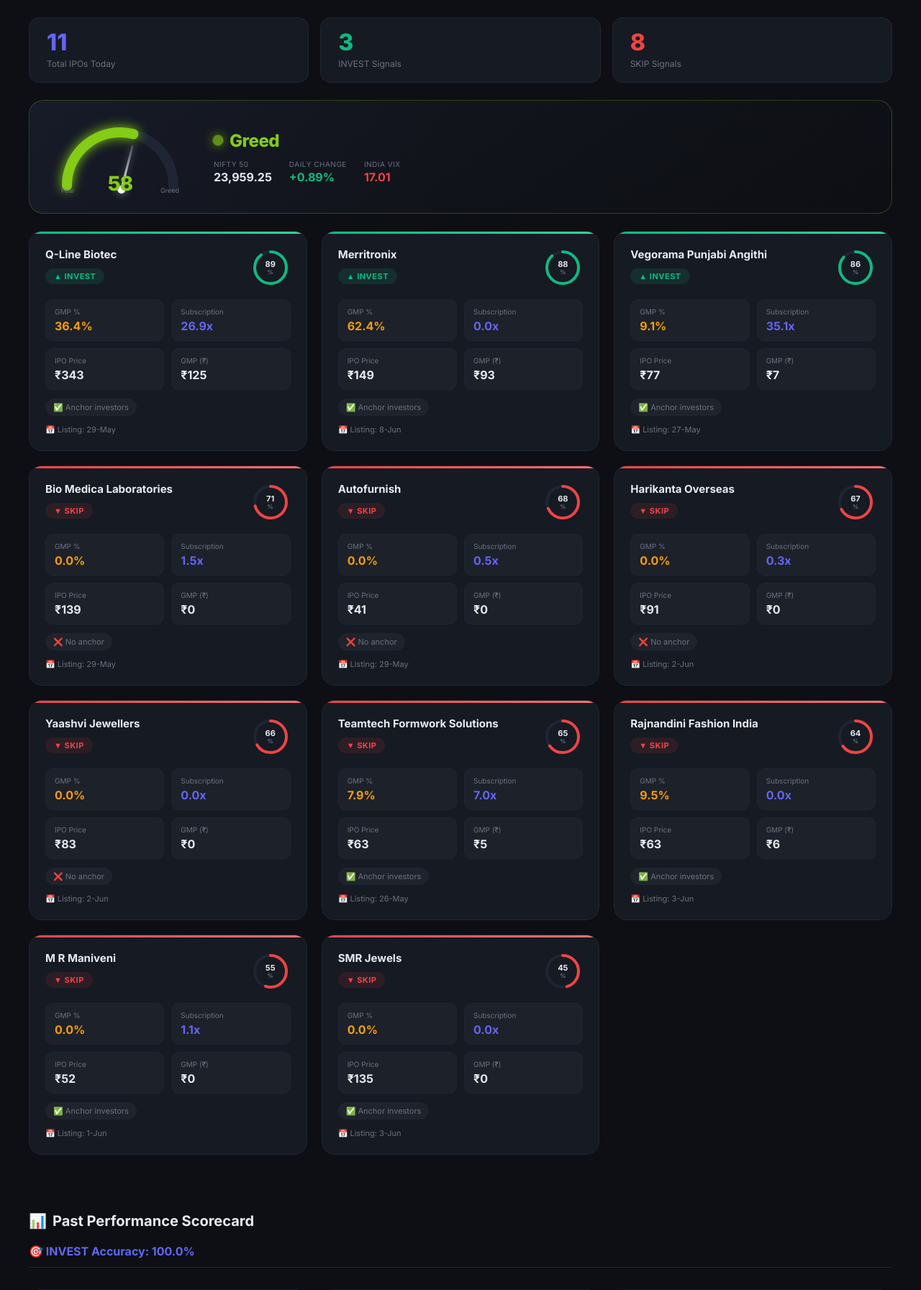
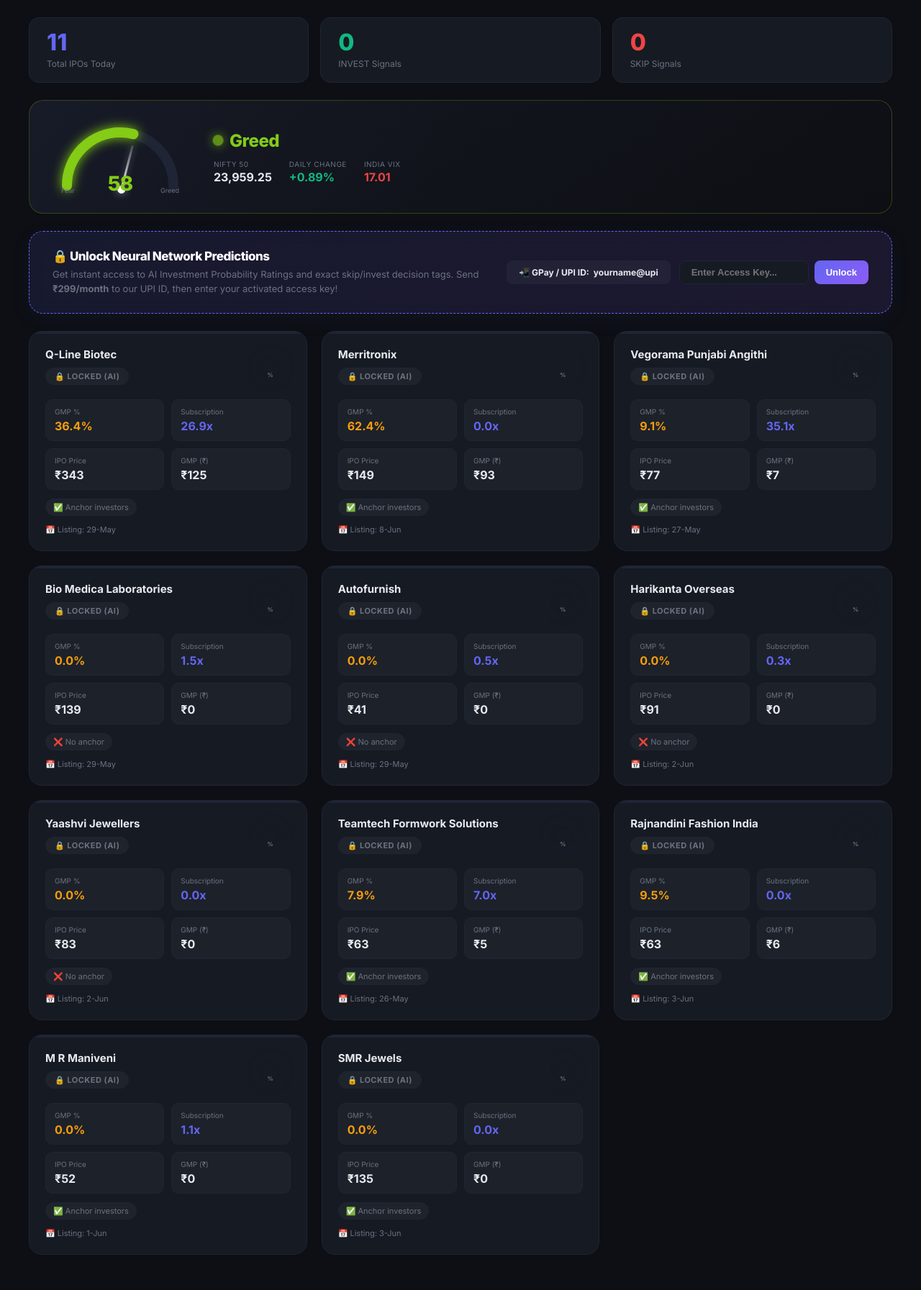
Before and after one commit to 4444yash/ipo-cloud, a FastAPI app: page / in a window 1280 px wide. Shown: the part 101-1894 px from the top of the page at 72% size. Run offline with FastAPI, Linux system fonts and the light colour scheme; data comes from the database, SQL or seed files in the repository.

Commit message:
Implement manual GPay paywall and VIP keys system

```diff
--- a/app.py
+++ b/app.py
@@ -44,26 +44,74 @@ def init_db():
             updated_at TEXT
         )
     """)
+    # 👇 NEW: Manual VIP keys table
+    conn.execute("""
+        CREATE TABLE IF NOT EXISTS vip_keys (
+            key TEXT PRIMARY KEY,
+            notes TEXT,
+            created_at TEXT DEFAULT CURRENT_TIMESTAMP
+        )
+    """)
     conn.close()
 
 init_db()
 
+# Helper to verify key status
+def check_vip_key(key: str) -> bool:
+    if not key:
+        return False
+    conn = sqlite3.connect(DB_PATH)
+    cursor = conn.cursor()
+    cursor.execute("SELECT 1 FROM vip_keys WHERE key = ?", (key.strip(),))
+    row = cursor.fetchone()
+    conn.close()
+    return row is not None
+
 @app.get("/", response_class=HTMLResponse)
 def home(request: Request):
-    return templates.TemplateResponse("index.html", {"request": request})
+    upi_id = os.getenv("UPI_ID", "yourname@upi")
+    return templates.TemplateResponse("index.html", {"request": request, "upi_id": upi_id})
 
 @app.get("/today")
-def today_predictions():
+def today_predictions(key: str = None):
     if not os.path.exists(DB_PATH):
         return {"error": "Database not initialized yet"}
 
+    is_vip = check_vip_key(key)
     conn = sqlite3.connect(DB_PATH)
     try:
         # Get the latest predictions
         df = pd.read_sql("SELECT * FROM ipo_predictions ORDER BY predicted_probability DESC", conn)
+
+        # 👇 NEW: If not a valid VIP, redact key ML signal columns for Freemium paywall
+        if not is_vip and not df.empty:
+            df["decision_label"] = "LOCKED"
+            df["predicted_probability"] = 0.0
+            df["final_decision"] = 0
+
         return df.to_dict(orient="records")
     except Exception as e:
         return {"error": str(e)}
+    finally:
+        conn.close()
+
+# 👇 NEW: Secure admin route to dynamically add GPay-purchased access keys
+@app.get("/add-vip-key")
+def add_vip_key(admin_pass: str, key: str, notes: str = ""):
+    required_pass = os.getenv("ADMIN_PASS", "GPayAdminPass123")
+    if admin_pass != required_pass:
+        return {"status": "error", "message": "Unauthorized: Incorrect admin_pass"}
+
+    if not key or len(key.strip()) < 3:
+        return {"status": "error", "message": "Invalid key format"}
+
+    conn = sqlite3.connect(DB_PATH)
+    try:
+        conn.execute("INSERT OR REPLACE INTO vip_keys (key, notes) VALUES (?, ?)", (key.strip(), notes.strip()))
+        conn.commit()
+        return {"status": "success", "message": f"Access Key '{key}' successfully activated!"}
+    except Exception as e:
+        return {"status": "error", "message": f"Database error: {e}"}
     finally:
         conn.close()
 
--- a/templates/index.html
+++ b/templates/index.html
@@ -535,6 +535,149 @@
       color: var(--skip);
     }
 
+    /* ── PAYWALL BANNER ── */
+    .paywall-section {
+      padding: 0 40px 24px;
+    }
+
+    .paywall-card {
+      background: linear-gradient(135deg, rgba(99, 102, 241, 0.12) 0%, rgba(139, 92, 246, 0.12) 100%);
+      border: 1px dashed var(--accent);
+      border-radius: 20px;
+      padding: 24px 32px;
+      display: flex;
+      align-items: center;
+      justify-content: space-between;
+      flex-wrap: wrap;
+      gap: 20px;
+      backdrop-filter: blur(10px);
+      box-shadow: 0 8px 32px rgba(99, 102, 241, 0.06);
+    }
+
+    .paywall-info {
+      flex: 1;
+      min-width: 280px;
+    }
+
+    .paywall-title {
+      font-size: 17px;
+      font-weight: 800;
+      letter-spacing: -0.5px;
+      margin-bottom: 6px;
+      color: #fff;
+      display: flex;
+      align-items: center;
+      gap: 8px;
+    }
+
+    .paywall-desc {
+      font-size: 13px;
+      color: var(--muted);
+      line-height: 1.5;
+    }
+
+    .paywall-action {
+      display: flex;
+      align-items: center;
+      gap: 12px;
+      flex-wrap: wrap;
+    }
+
+    .upi-badge {
+      background: rgba(255, 255, 255, 0.04);
+      border: 1px solid var(--border);
+      padding: 8px 16px;
+      border-radius: 8px;
+      font-size: 12px;
+      font-weight: 700;
+      color: var(--text);
+      display: flex;
+      align-items: center;
+      gap: 6px;
+    }
+
+    .key-input-group {
+      display: flex;
+      gap: 8px;
+    }
+
+    .key-input {
+      background: var(--surface);
+      border: 1px solid var(--border);
+      color: var(--text);
+      padding: 8px 16px;
+      border-radius: 8px;
+      font-size: 13px;
+      font-weight: 600;
+      outline: none;
+      width: 180px;
+      transition: border-color 0.2s;
+    }
+
+    .key-input:focus {
+      border-color: var(--accent);
+    }
+
+    .key-btn {
+      background: linear-gradient(135deg, var(--accent), #8b5cf6);
+      color: #fff;
+      border: none;
+      padding: 8px 16px;
+      border-radius: 8px;
+      font-size: 13px;
+      font-weight: 700;
+      cursor: pointer;
+      transition: opacity 0.2s;
+    }
+
+    .key-btn:hover {
+      opacity: 0.9;
+    }
+
+    /* VIP ACTIVE HEADER BADGE */
+    .vip-status-badge {
+      background: rgba(16, 185, 129, 0.12);
+      color: var(--invest);
+      border: 1px solid var(--invest);
+      padding: 6px 14px;
+      border-radius: 20px;
+      font-size: 12px;
+      font-weight: 700;
+      display: flex;
+      align-items: center;
+      gap: 6px;
+    }
+
+    /* LOCKED BLUR ACTIONS */
+    .card.locked {
+      border-color: var(--border) !important;
+    }
+
+    .card.locked::before {
+      background: var(--border) !important;
+    }
+
+    .card.locked .badge {
+      background: rgba(255, 255, 255, 0.04) !important;
+      color: var(--muted) !important;
+      border: 1px solid var(--border) !important;
+    }
+
+    .card.locked .prob-ring svg {
+      filter: blur(5px);
+      opacity: 0.25;
+    }
+
+    .card.locked .prob-text {
+      font-size: 0px !important;
+      color: transparent;
+    }
+
+    .card.locked .prob-text::before {
+      content: '🔒';
+      font-size: 18px;
+    }
+
     /* ── RESPONSIVE ── */
     @media (max-width: 600px) {
 
@@ -571,6 +714,8 @@
       </div>
     </div>
     <div class="header-right">
+      <!-- 👇 VIP Active badge -->
+      <span class="vip-status-badge" id="vip-header-badge" style="display: none;">👑 VIP Active</span>
       <span id="last-updated">Fetching data…</span>
       <button id="refresh-btn" onclick="triggerSync()">⚡ Sync Latest Data</button>
     </div>
@@ -626,6 +771,23 @@
     </div>
   </div>
 
+  <!-- ── PAYWALL BANNER ── -->
+  <div class="paywall-section" id="paywall-banner" style="display: none;">
+    <div class="paywall-card">
+      <div class="paywall-info">
+        <div class="paywall-title">🔒 Unlock Neural Network Predictions</div>
+        <div class="paywall-desc">Get instant access to AI Investment Probability Ratings and exact skip/invest decision tags. Send <strong>₹299/month</strong> to our UPI ID, then enter your activated access key!</div>
+      </div>
+      <div class="paywall-action">
+        <div class="upi-badge">📲 GPay / UPI ID: <strong id="upi-display">{{ upi_id }}</strong></div>
+        <div class="key-input-group">
+          <input type="text" class="key-input" id="key-input-field" placeholder="Enter Access Key..." onkeydown="if(event.key === 'Enter') activateVIPKey()" />
+          <button class="key-btn" onclick="activateVIPKey()">Unlock</button>
+        </div>
+      </div>
+    </div>
+  </div>
+
   <div class="grid" id="grid">
     <div id="loading">
       <div class="spinner"></div>Loading predictions…
@@ -663,14 +825,16 @@
 
     function makeCard(ipo) {
       const label = ipo.decision_label || 'SKIP';
-      const cls = label === 'INVEST' ? 'invest' : 'skip';
+      const isLocked = label === 'LOCKED';
+      const cls = isLocked ? 'locked' : (label === 'INVEST' ? 'invest' : 'skip');
       const prob = ipo.predicted_probability ?? 0;
       const gmp = ipo.gmp_pct != null ? ipo.gmp_pct.toFixed(1) + '%' : '—';
       const sub = ipo.subscription_x != null ? ipo.subscription_x.toFixed(1) + 'x' : '—';
       const price = ipo.ipo_price != null ? '₹' + ipo.ipo_price : '—';
       const anchor = ipo.has_anchor ? '✅ Anchor investors' : '❌ No anchor';
       const listing = ipo.listing_date ? `📅 Listing: ${ipo.listing_date}` : '';
-      const icon = label === 'INVEST' ? '▲' : '▼';
+      const icon = isLocked ? '🔒' : (label === 'INVEST' ? '▲' : '▼');
+      const badgeLabel = isLocked ? 'LOCKED (AI)' : label;
 
       return `
       <div class="card ${cls}">
@@ -678,7 +842,7 @@
           <div>
             <div class="ipo-name">${ipo.ipo_name}</div>
             <div style="margin-top:8px">
-              <span class="badge ${cls}">${icon} ${label}</span>
+              <span class="badge ${isLocked ? 'skip' : cls}">${icon} ${badgeLabel}</span>
             </div>
           </div>
           ${makeRing(prob, label)}
@@ -733,13 +897,49 @@
       }
     }
 
+    function activateVIPKey() {
+      const field = document.getElementById('key-input-field');
+      const key = field.value.trim();
+      if (!key) {
+        alert("⚠️ Please enter an Access Key!");
+        return;
+      }
+      localStorage.setItem('vip_key', key);
+      loadData();
+    }
+
     async function loadData() {
       const grid = document.getElementById('grid');
       grid.innerHTML = '<div id="loading"><div class="spinner"></div>Loading predictions…</div>';
 
       try {
-        const res = await fetch('/today');
+        const vipKey = localStorage.getItem('vip_key') || '';
+        const res = await fetch('/today?key=' + encodeURIComponent(vipKey));
         const data = await res.json();
+
+        // 👇 Dynamic Paywall Banner & VIP status handling
+        const isLocked = data.some(d => d.decision_label === 'LOCKED');
+        const paywallBanner = document.getElementById('paywall-banner');
+        const vipHeaderBadge = document.getElementById('vip-header-badge');
+
+        if (isLocked) {
+          paywallBanner.style.display = 'block';
+          vipHeaderBadge.style.display = 'none';
+          if (vipKey) {
+            // Key was entered but backend still returned LOCKED -> Key is invalid!
+            alert("❌ Invalid or expired VIP Access Key. Please contact support or double check your entry.");
+            localStorage.removeItem('vip_key');
+            document.getElementById('key-input-field').value = '';
+          }
+        } else {
+          paywallBanner.style.display = 'none';
+          if (vipKey) {
+            vipHeaderBadge.style.display = 'inline-flex';
+            vipHeaderBadge.title = `Access Key: ${vipKey}`;
+          } else {
+            vipHeaderBadge.style.display = 'none';
+          }
+        }
 
         document.getElementById('stat-total').textContent = data.length;
         document.getElementById('stat-invest').textContent = data.filter(d => d.decision_label === 'INVEST').length;
```
